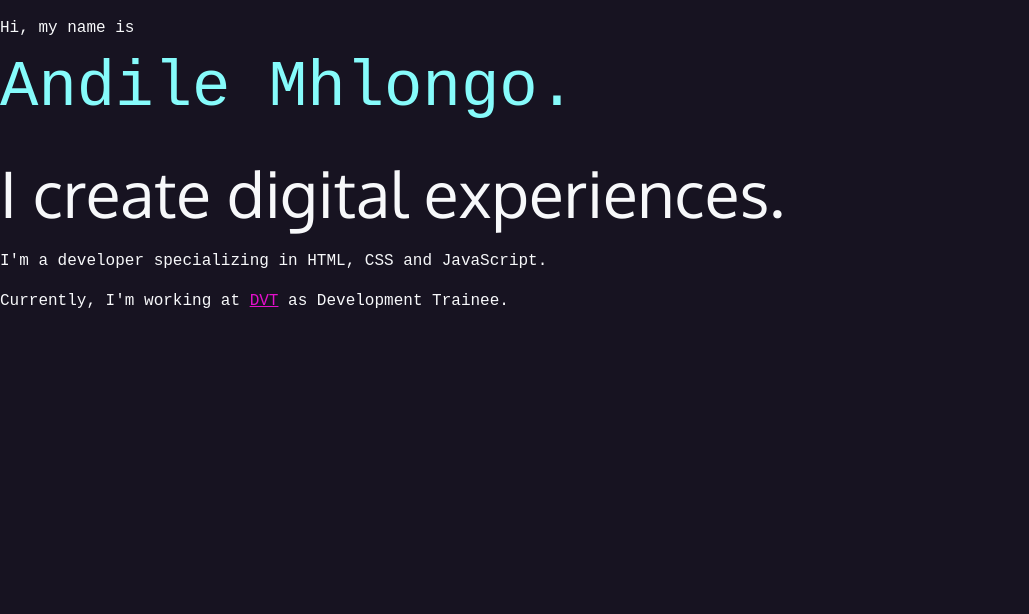
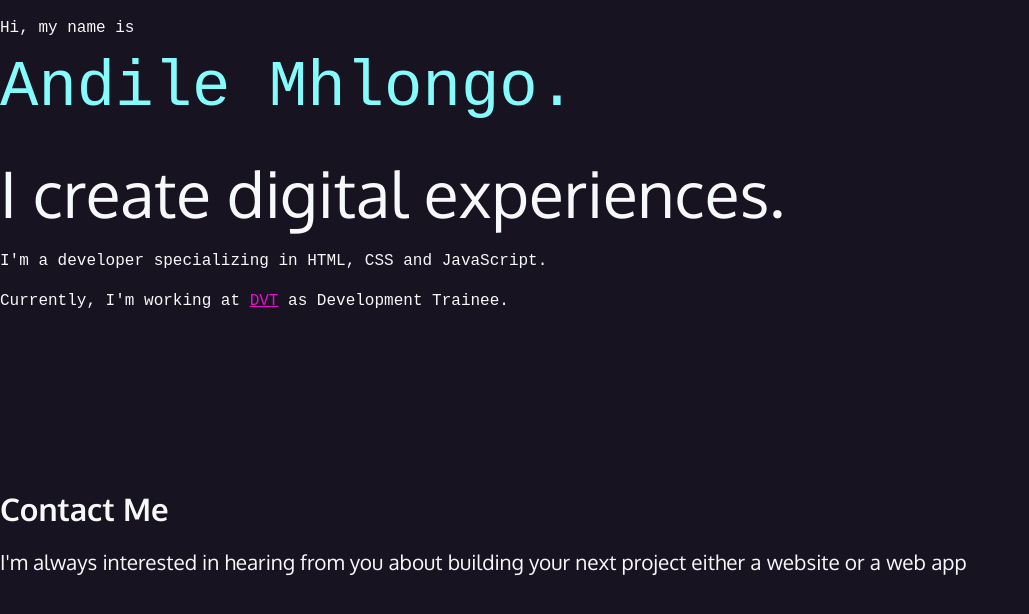
Before and after one commit to amhlongo-dvt/dvt-fullstackdeveopler-roadmap, a plain HTML site: page portfolio/index.html in a window 1280 px wide. Shown: the whole page, without its empty margins (0-1029 px from the left). Drawn offline with Linux system fonts and the light colour scheme; a web font is replaced by a local one.

Commit message:
Added markup for contact section

```diff
--- a/portfolio/index.html
+++ b/portfolio/index.html
@@ -21,5 +21,13 @@
         <p>I'm a developer specializing in HTML, CSS and JavaScript.</p>
         <p>Currently, I'm working at <a href="https://www.dvt.co.za/">DVT</a> as Development Trainee.</p>
     </section>
+
+    <section id="contact">
+        <h2>Contact Me</h2>
+        <p>
+            I'm always interested in hearing from you
+            about building your next project either a website or a web app
+        </p>
+
 </body>
 </html>
```
Also changed, not shown: portfolio/css/style.css (line endings or trailing spaces).
